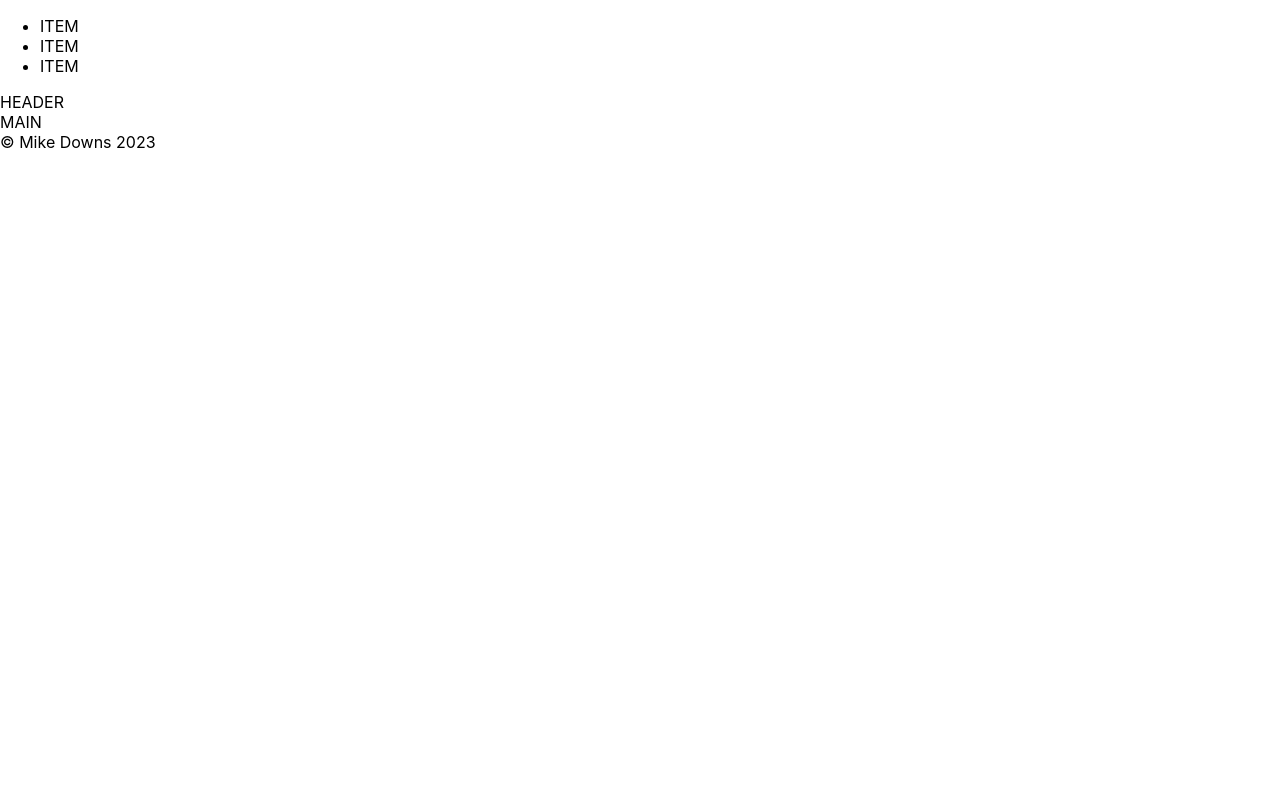
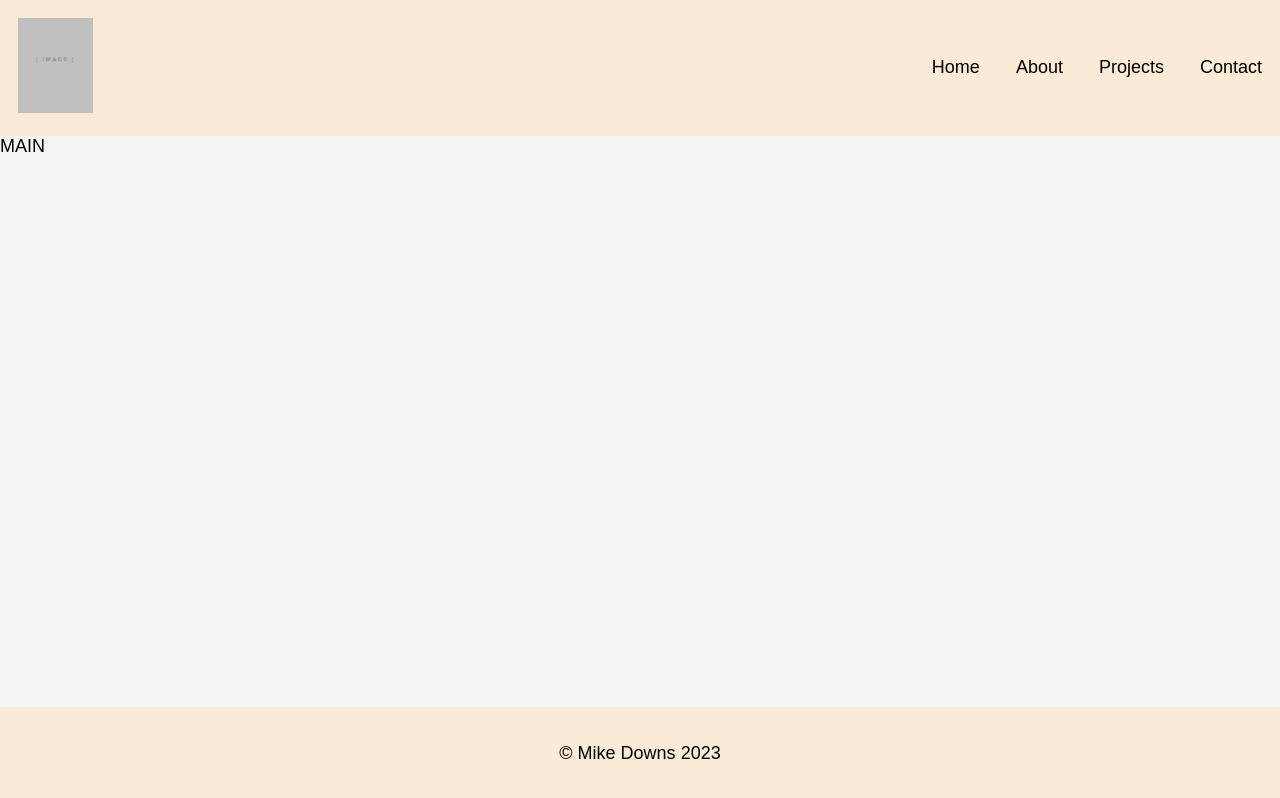
Before and after one commit to mdowns1999/downs-portfolio, a React (Create React App) app: page / in a window 1280 px wide. Built offline with nearby package versions, Linux system fonts and the light colour scheme.

Commit message:
Worked on Header and Navigation

```diff
--- a/src/components/Layout/Footer.module.css
+++ b/src/components/Layout/Footer.module.css
@@ -0,0 +1,5 @@
+.footer{
+    text-align: center;
+    background-color: antiquewhite;
+    padding: 2em;
+}
--- a/src/components/Layout/Header.js
+++ b/src/components/Layout/Header.js
@@ -1,11 +1,20 @@
+import { Link } from "react-router-dom";
 import classes from "./Header.module.css";
 import Navigation from "./Navigation";
 
-
 const Header = () => {
-
   return (
-   <header><Navigation/>HEADER</header>
+    <header className={classes.header}>
+          <Link to="/">
+          <img
+            src={require("../../assets/images/blank.png")}
+            alt="Poppin Soda Shop Logo"
+          ></img>
+        </Link>
+        <div className={classes.navBox}>
+          <Navigation/>
+        </div>
+    </header>
   );
 };
 
--- a/src/components/Layout/Header.module.css
+++ b/src/components/Layout/Header.module.css
@@ -0,0 +1,12 @@
+.header{
+    display:flex;
+    justify-content: space-between;
+    align-items: center;
+    justify-items: center;
+    background-color: antiquewhite;
+    padding: 1em;
+}
+
+.header img{
+    width: 75px;
+}
--- a/src/components/Layout/Navigation.js
+++ b/src/components/Layout/Navigation.js
@@ -2,13 +2,14 @@ import classes from "./Navigation.module.css";
 
 const Navigation = () => {
   return (
-    <nav>
-        <ul>
-            <li>ITEM</li>
-            <li>ITEM</li>
-            <li>ITEM</li>
-        </ul>
-    </nav>
+    <nav className={classes.nav}>
+    <ul className={classes.navList}>
+        <li><a href="index.html">Home</a></li>
+        <li><a href="about.html">About</a></li>
+        <li><a href="projects.html">Projects</a></li>
+        <li><a href="contact.html">Contact</a></li>
+    </ul>
+</nav>
   );
 };
 
--- a/src/components/Layout/Navigation.module.css
+++ b/src/components/Layout/Navigation.module.css
@@ -0,0 +1,9 @@
+.navList{
+    list-style: none;
+    display: flex;
+    gap: 2em;
+}
+
+.navList li{
+
+}
--- a/src/components/Layout/Root.js
+++ b/src/components/Layout/Root.js
@@ -4,13 +4,13 @@ import Header from "./Header";
 function RootLayout() {
 
   return (
-    <>
+    <div className="container">
       <Header/>
       <main>
         MAIN
       </main>
       <Footer/>
-    </>
+    </div>
   );
 }
 
--- a/src/index.css
+++ b/src/index.css
@@ -1,13 +1,58 @@
+* {
+  box-sizing: border-box;
+}
+
 body {
   margin: 0;
-  font-family: -apple-system, BlinkMacSystemFont, 'Segoe UI', 'Roboto', 'Oxygen',
-    'Ubuntu', 'Cantarell', 'Fira Sans', 'Droid Sans', 'Helvetica Neue',
-    sans-serif;
-  -webkit-font-smoothing: antialiased;
-  -moz-osx-font-smoothing: grayscale;
+  background-color: #f4f4f4;
 }
 
-code {
-  font-family: source-code-pro, Menlo, Monaco, Consolas, 'Courier New',
-    monospace;
+
+html {
+  height: 100%;
+  font-family: "Montserrat", sans-serif;
+  font-size: 18px;
 }
+
+main {
+  margin-bottom: 100px;
+}
+
+h1,
+h2,
+h3,
+h4,
+p,
+a,
+ul,
+li {
+  margin: 0;
+  padding: 0;
+}
+
+h1,
+h2,
+h3,
+h4 {
+  font-family: "Source Sans 3", sans-serif;
+}
+
+a {
+  text-decoration: none;
+  color: black;
+}
+
+p {
+  line-height: 1.5;
+  letter-spacing: 2px;
+}
+
+.container {
+  display: flex;
+  flex-direction: column;
+  min-height: 100vh;
+}
+
+main {
+  flex: 1;
+}
```
